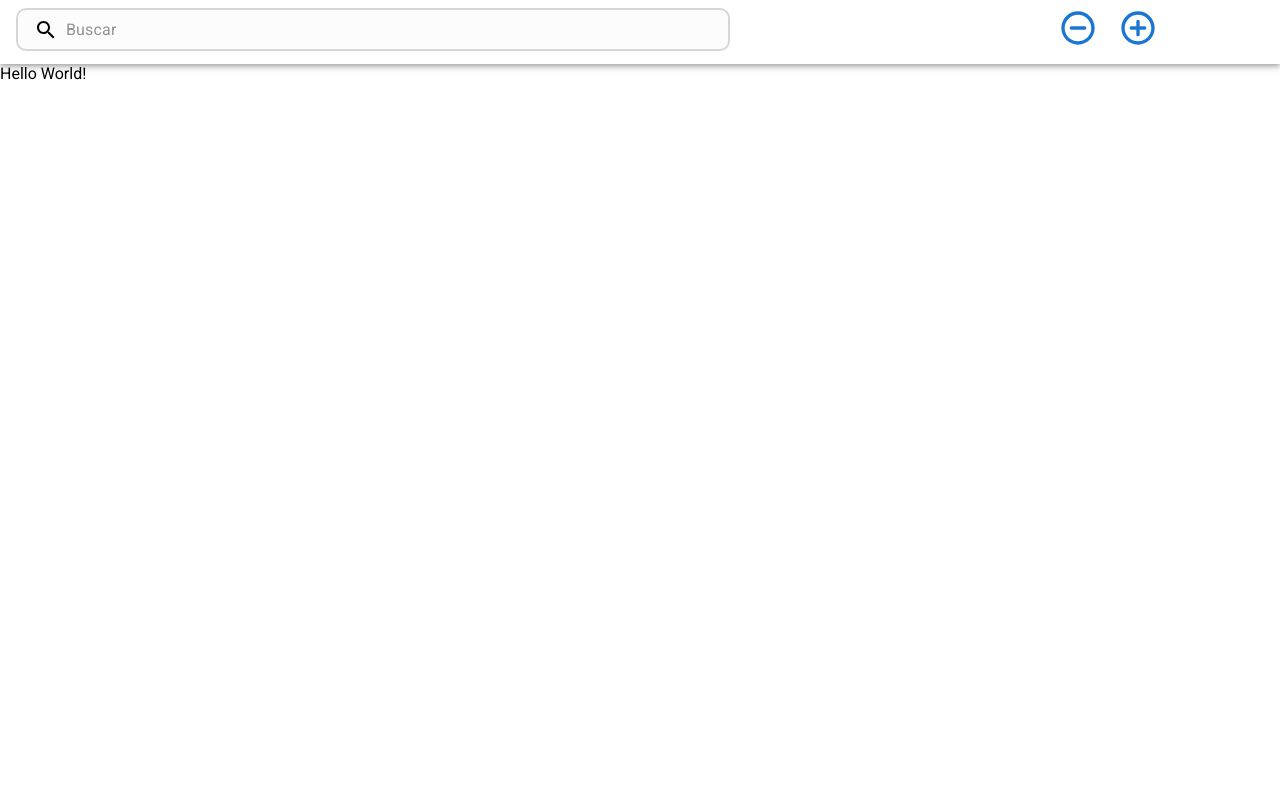
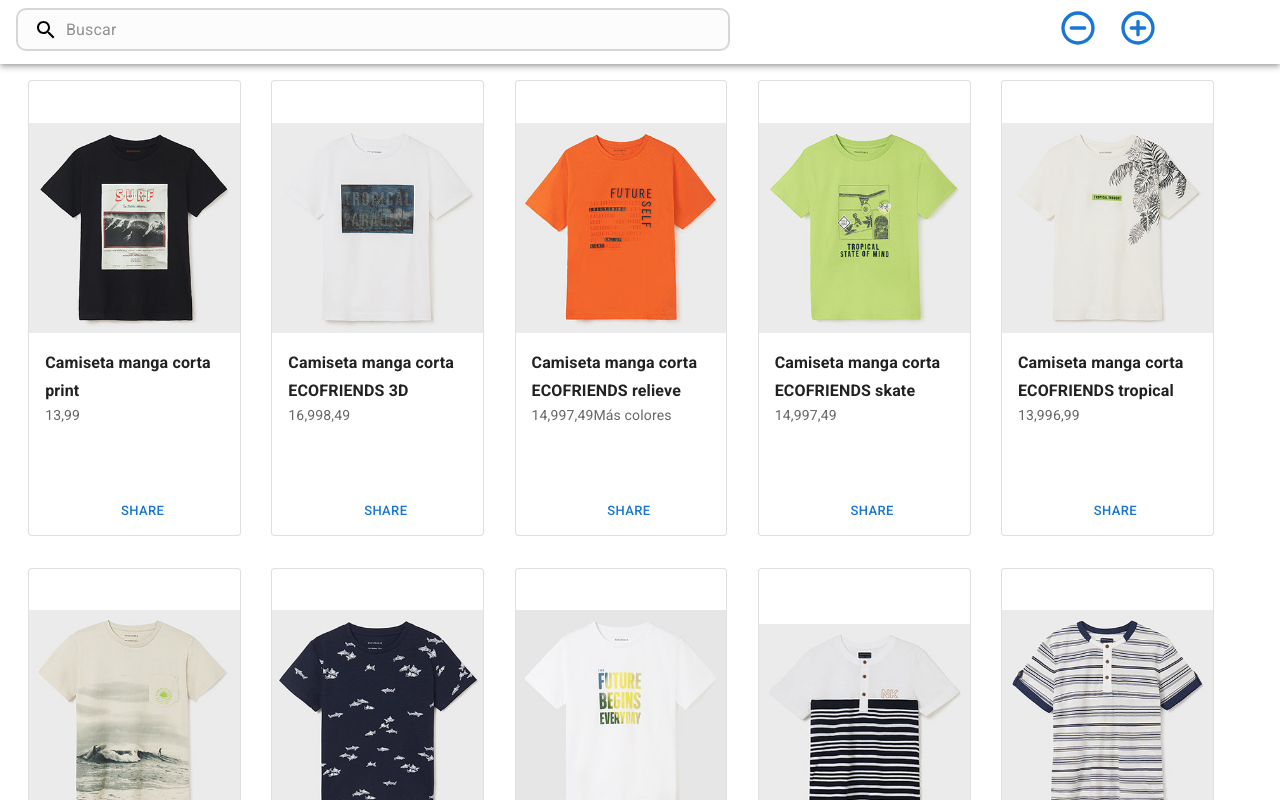
Before and after one commit to ConradoZA/mayoral-test, a Next.js app: page / in a window 1280 px wide. Shown: the top 800 px of the page. Built offline with nearby package versions, Linux system fonts and the light colour scheme.

Commit message:
feature(products): added & styled grid

```diff
--- /dev/null
+++ b/src/components/products/OneArticle.tsx
@@ -0,0 +1,48 @@
+import {
+  Button,
+  Card,
+  CardActionArea,
+  CardActions,
+  CardContent,
+  CardMedia,
+  Typography,
+} from '@mui/material';
+import { Article } from 'pages/api/data/data';
+
+interface OneArticleProps {
+  data: Article;
+}
+
+const OneArticle = (p: OneArticleProps) => {
+  return (
+    <Card
+      variant='outlined'
+      sx={{
+        width: '100%',
+        maxWidth: '333px',
+        m: 2,
+      }}
+    >
+      <CardActionArea sx={{ height: 407 }}>
+        <CardMedia component='img' image={p.data.image} alt='product image' />
+        <CardContent>
+          <Typography variant='subtitle1' component='div' sx={{ fontWeight: 'bold' }}>
+            {p.data.name}
+          </Typography>
+          <Typography variant='body2' color='text.secondary' gutterBottom>
+            {p.data.price}
+            {p.data.discount && p.data.discount}
+            {p.data.options?.length > 0 && 'Más colores'}
+          </Typography>
+        </CardContent>
+      </CardActionArea>
+      <CardActions sx={{ width: '100%', justifyContent: 'center' }}>
+        <Button size='small' color='primary'>
+          Share
+        </Button>
+      </CardActions>
+    </Card>
+  );
+};
+
+export default OneArticle;
--- /dev/null
+++ b/src/components/products/ProductsList.tsx
@@ -0,0 +1,28 @@
+import { Grid } from '@mui/material';
+import { Article } from 'pages/api/data/data';
+import OneArticle from './OneArticle';
+import styles from './productsStyles.module.css';
+
+interface ListProps {
+  list: Article[];
+}
+const ProductsList = ({ list }: ListProps) => {
+  const nrPerRow = 2;
+  return (
+    <Grid
+      container
+      columnSpacing={1}
+      columns={{ xs: nrPerRow, sm: nrPerRow % 2 == 0 ? 6 : 4 }}
+      justifyContent='space-around'
+      maxWidth={'95%'}
+    >
+      {list.map((item: Article) => (
+        <Grid item xs={1} sm={1} minWidth={{ xs: '45%', sm: '18%' }} key={item.id}>
+          <OneArticle data={item} />
+        </Grid>
+      ))}
+    </Grid>
+  );
+};
+
+export default ProductsList;
--- a/src/pages/api/data/data.ts
+++ b/src/pages/api/data/data.ts
@@ -7,7 +7,7 @@ export type Article = {
   options?: string[];
 };
 
-export const articles: Article[] = [
+export const products: Article[] = [
   {
     id: '1',
     name: 'Camiseta manga corta print',
--- /dev/null
+++ b/src/pages/api/products/index.ts
@@ -0,0 +1,5 @@
+import { products } from '../data/data';
+
+export default function handler(req, res) {
+  res.status(200).json(products);
+}
--- a/src/pages/index.tsx
+++ b/src/pages/index.tsx
@@ -2,11 +2,33 @@ import '@fontsource/roboto/300.css';
 import '@fontsource/roboto/400.css';
 import '@fontsource/roboto/500.css';
 import '@fontsource/roboto/700.css';
+import { server } from '../config';
 
 import { NextPage } from 'next';
+import ProductsList from 'components/products/ProductsList';
+import { Article } from './api/data/data';
 
-const HomePage: NextPage = (): JSX.Element => {
-  return <div>Hello World!</div>;
+interface HomeProps {
+  products: Article[];
+}
+
+const HomePage: NextPage = ({ products }: HomeProps): JSX.Element => {
+  return (
+    <div>
+      <ProductsList list={products} />
+    </div>
+  );
+};
+
+export const getStaticProps = async () => {
+  const res = await fetch(`${server}/products`);
+  const products: Article[] = await res.json();
+
+  return {
+    props: {
+      products,
+    },
+  };
 };
 
 export default HomePage;
```
